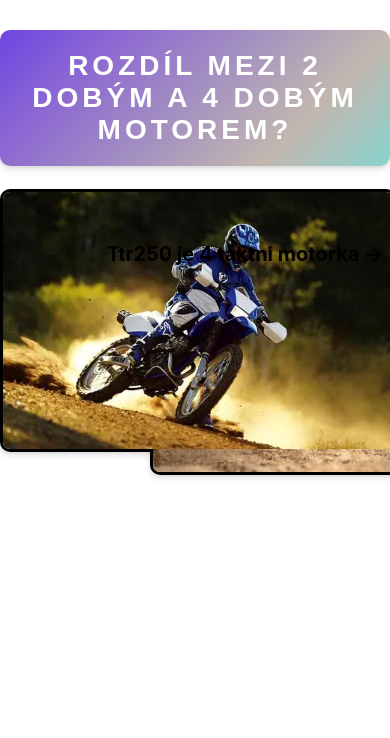
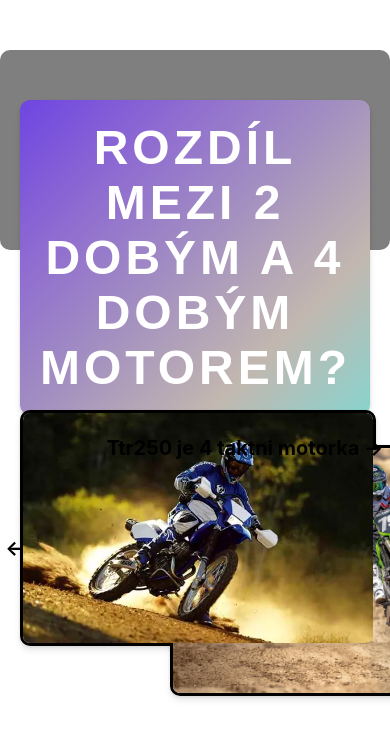
Before and after one commit to TonyKmoch/ghostmoto, a React (Create React App) app: page / in a window 390 px wide. Shown: the top 738 px of the page. Built offline with nearby package versions, Linux system fonts and the light colour scheme.

Commit message:
oprava07

```diff
--- a/src/App.css
+++ b/src/App.css
@@ -1,4 +1,10 @@
 .App {
+  max-width: 800px;
+  margin: 50px auto;
+  padding: 20px;
+  background: rgba(0, 0, 0, 0.5);
+  /* Přidání tmavého překryvu pro lepší čitelnost textu */
+  border-radius: 10px;
   text-align: center;
 }
 
@@ -12,6 +18,8 @@
     animation: App-logo-spin infinite 20s linear;
   }
 }
+
+
 
 .nadpis {
   font-size: 48px;
@@ -61,12 +69,6 @@
   margin-left: 524px;
 }
 
-.obrazek-wrapper {
-  flex: 1;
-  min-width: 300px;
-  margin: 10px;
-  text-align: center;
-}
 
 .obrazek2 {
   width: 100%;
@@ -95,15 +97,9 @@
   margin-left: 524px;
 }
 
-.obrazek2-wrapper {
-  flex: 1;
-  min-width: 300px;
-  margin: 10px;
-  text-align: center;
-}
-
 .popis1 {
   font-size: 20px;
+  color: #000;
   padding: 20px;
   margin: -200px 0;
   margin-left: -100px;
@@ -114,6 +110,7 @@
 
 .popis2 {
   font-size: 20px;
+  color: #000;
   padding: 20px;
   margin: -250px 0;
   margin-right: -100px;
@@ -121,23 +118,3 @@
   border-radius: 10px;
   cursor: pointer;
 }
-
-@media (max-width: 768px) {
-  .nadpis {
-    font-size: 36px;
-  }
-
-  .popis {
-    font-size: 18px;
-  }
-}
-
-@media (max-width: 480px) {
-  .nadpis {
-    font-size: 28px;
-  }
-
-  .popis {
-    font-size: 16px;
-  }
-}
```
